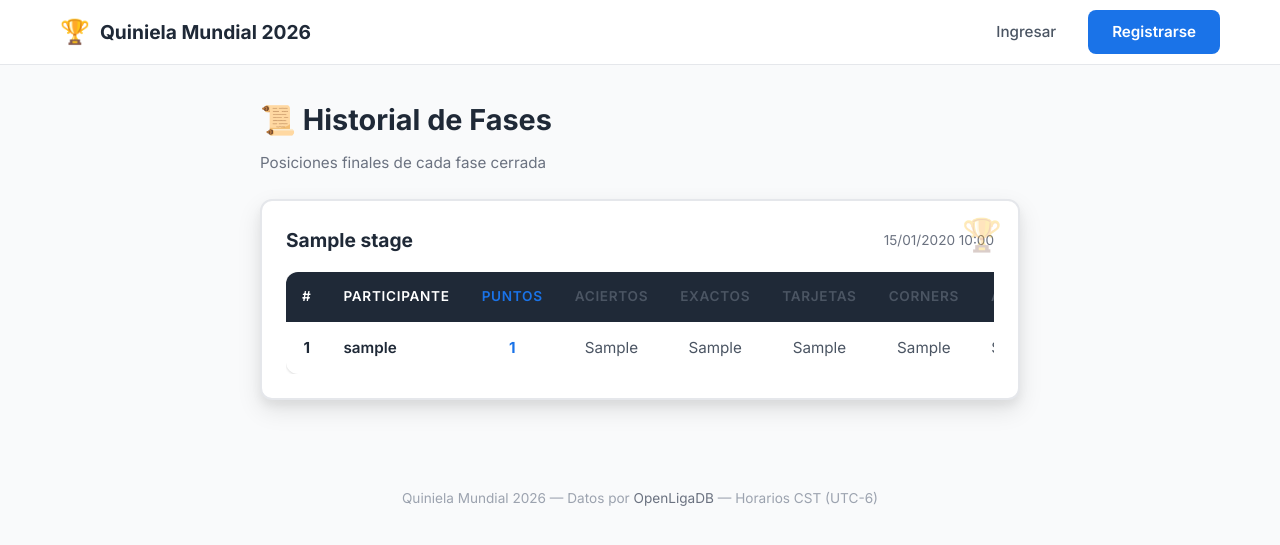
After one commit to danthe0791/Quinielamundial, a FastAPI app: template templates/stage_history.html in a window 1280 px wide. The commit adds this page. Shown: the top 545 px of the page. Run offline with FastAPI, Linux system fonts and the light colour scheme; the template is opened without the code that fills it: most values are stand-ins (such as "Sample title", 1, 10 or a date in 2020); parts of the project's set-up code (start-up, migrations or seed data) failed here and were passed over.

Commit message:
Cierre de fase: guarda historial y reinicia puntos para knockout

```diff
--- a/app/main.py
+++ b/app/main.py
@@ -13,7 +13,7 @@ from sqlalchemy import or_, func
 import os
 
 from .database import init_db, get_db, SessionLocal
-from .models import User, Match, Bet, DailyClosure, AppSettings
+from .models import User, Match, Bet, DailyClosure, AppSettings, StageHistory
 # Try RapidAPI first, fallback to OpenLigaDB
 try:
     from .rapidapi import sync_matches_from_api, fetch_group_standings
@@ -232,6 +232,32 @@ def hall_of_fame(request: Request, db: Session = Depends(get_db)):
 
     return templates.TemplateResponse("hall_of_fame.html", {
         "request": request, "user": user, "perfect_bets": perfect_bets,
+    })
+
+
+# ─── Stage History ─────────────────────────────────────
+@app.get("/stage-history", response_class=HTMLResponse)
+def stage_history_page(request: Request, db: Session = Depends(get_db)):
+    import json
+    user = get_current_user(request, db)
+    if not user:
+        return RedirectResponse(url="/login", status_code=302)
+
+    stages = db.query(StageHistory).order_by(StageHistory.closed_at.desc()).all()
+    stages_data = []
+    for s in stages:
+        try:
+            standings = json.loads(s.standings_json)
+        except:
+            standings = []
+        stages_data.append({
+            "name": s.stage_name,
+            "date": s.closed_at,
+            "standings": standings,
+        })
+
+    return templates.TemplateResponse("stage_history.html", {
+        "request": request, "user": user, "stages": stages_data,
     })
 
 
@@ -686,6 +712,45 @@ def admin_reset_all(request: Request, db: Session = Depends(get_db)):
         return JSONResponse({"error": str(e)}, status_code=500)
 
 
+@app.post("/admin/close-stage")
+def admin_close_stage(request: Request, db: Session = Depends(get_db)):
+    """Close current stage: save standings to history and reset all points."""
+    import json
+    user = get_current_user(request, db)
+    if not user or not user.is_admin:
+        return JSONResponse({"error": "No autorizado"}, status_code=401)
+
+    # Get current standings
+    standings = get_user_standings(db)
+    standings_json = json.dumps(standings, default=str)
+
+    # Get stage name
+    count = db.query(StageHistory).count()
+    stage_name = f"Fase {count + 1}"
+
+    # Save to history
+    db.add(StageHistory(
+        stage_name=stage_name,
+        closed_by=user.id,
+        standings_json=standings_json,
+    ))
+    db.commit()
+
+    # Reset all points
+    db.query(Bet).update({
+        Bet.points_result: 0,
+        Bet.points_score: 0,
+        Bet.points_cards: 0,
+        Bet.points_corners: 0,
+        Bet.points_both_score: 0,
+        Bet.points_total: 0,
+        Bet.scored_on: None,
+    })
+    db.commit()
+
+    return JSONResponse({"success": True, "message": f"'{stage_name}' cerrada. Puntos reiniciados para la siguiente ronda."})
+
+
 # ─── Backup / Restore ────────────────────────────────────
 @app.get("/admin/backup")
 def admin_backup(request: Request, db: Session = Depends(get_db)):
--- a/templates/base.html
+++ b/templates/base.html
@@ -24,6 +24,7 @@
                     <a href="/group-standings" class="nav-link">Grupos</a>
                     <a href="/daily-results" class="nav-link">Cierres</a>
                     <a href="/hall-of-fame" class="nav-link">🏆 Salón de la Fama</a>
+                    <a href="/stage-history" class="nav-link">📜 Historial</a>
                     {% if user.is_admin %}
                         <a href="/admin" class="nav-link admin-link">Admin</a>
                     {% endif %}
--- /dev/null
+++ b/templates/stage_history.html
@@ -0,0 +1,58 @@
+{% extends "base.html" %}
+{% block title %}Historial de Fases{% endblock %}
+
+{% block content %}
+<div class="standings-page">
+    <div class="standings-header">
+        <h1>📜 Historial de Fases</h1>
+        <p class="standings-subtitle">Posiciones finales de cada fase cerrada</p>
+    </div>
+
+    {% if stages %}
+        {% for stage in stages %}
+        <div class="hof-card" style="background:white; margin-bottom:24px; border:2px solid var(--gray-200); padding:24px">
+            <div class="hof-card-header">
+                <h2 style="font-size:1.2rem;color:var(--gray-800)">{{ stage.name }}</h2>
+                <span style="color:var(--gray-500);font-size:0.85rem">{{ stage.date.strftime('%d/%m/%Y %H:%M') if stage.date else '' }}</span>
+            </div>
+            <div class="standings-table-wrapper">
+                <table class="standings-table">
+                    <thead>
+                        <tr>
+                            <th class="col-rank">#</th>
+                            <th class="col-name">Participante</th>
+                            <th class="col-points">Puntos</th>
+                            <th class="col-results">Aciertos</th>
+                            <th class="col-exact">Exactos</th>
+                            <th class="col-exact">Tarjetas</th>
+                            <th class="col-exact">Corners</th>
+                            <th class="col-exact">Ambos</th>
+                            <th class="col-bets">Pronósticos</th>
+                        </tr>
+                    </thead>
+                    <tbody>
+                        {% for s in stage.standings %}
+                        <tr>
+                            <td class="col-rank">{{ s.rank }}</td>
+                            <td class="col-name"><span class="participant-name">{{ s.username }}</span></td>
+                            <td class="col-points"><strong>{{ s.total_points }}</strong></td>
+                            <td class="col-results">{{ s.correct_results }}</td>
+                            <td class="col-exact">{{ s.exact_scores }}</td>
+                            <td class="col-exact">{{ s.correct_cards }}</td>
+                            <td class="col-exact">{{ s.correct_corners }}</td>
+                            <td class="col-exact">{{ s.correct_both }}</td>
+                            <td class="col-bets">{{ s.total_bets }}</td>
+                        </tr>
+                        {% endfor %}
+                    </tbody>
+                </table>
+            </div>
+        </div>
+        {% endfor %}
+    {% else %}
+    <div class="empty-state">
+        <p>📜 Aún no se ha cerrado ninguna fase</p>
+    </div>
+    {% endif %}
+</div>
+{% endblock %}
```
Also changed, not shown: app/models.py (+10 -0 lines), templates/admin.html (+15 -0 lines).
